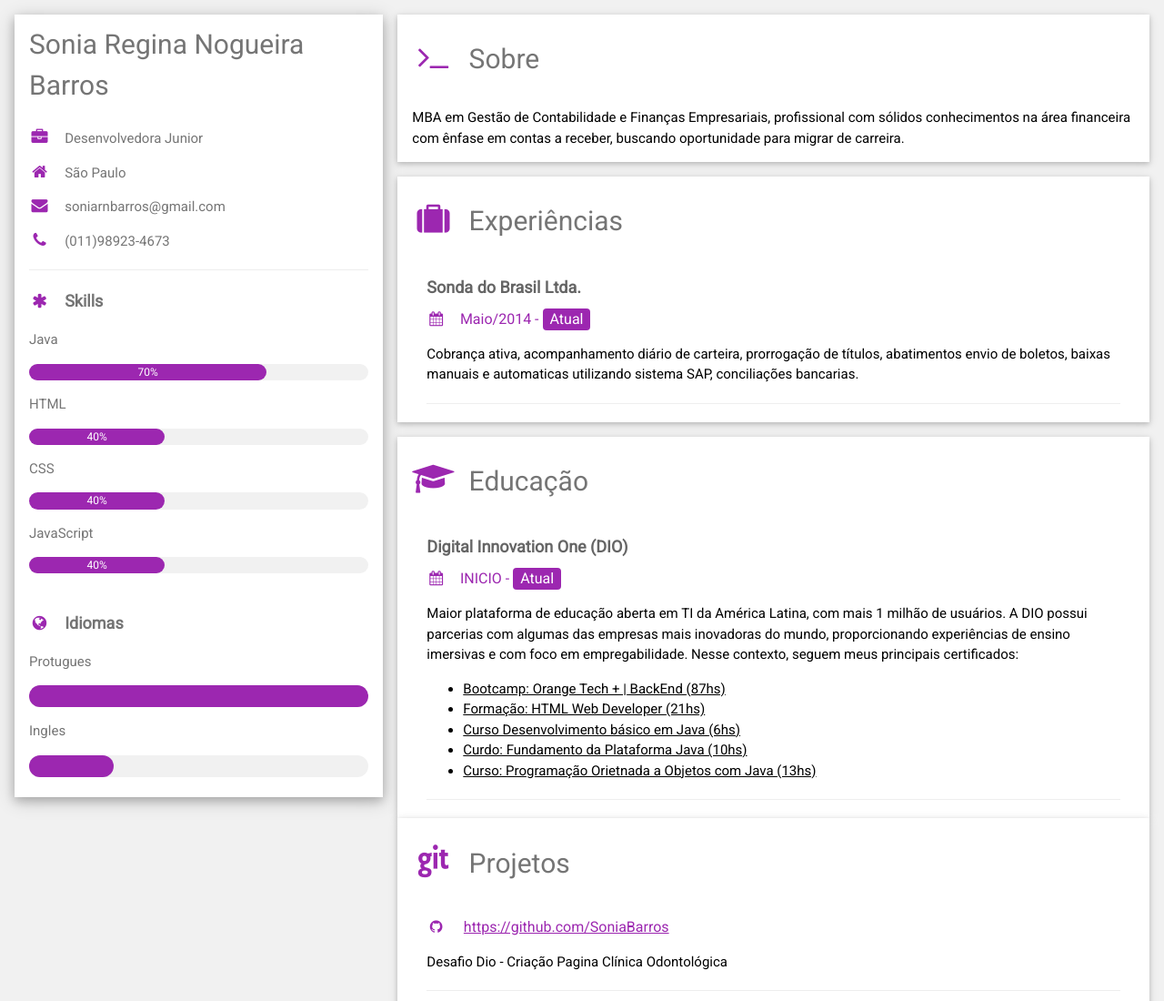
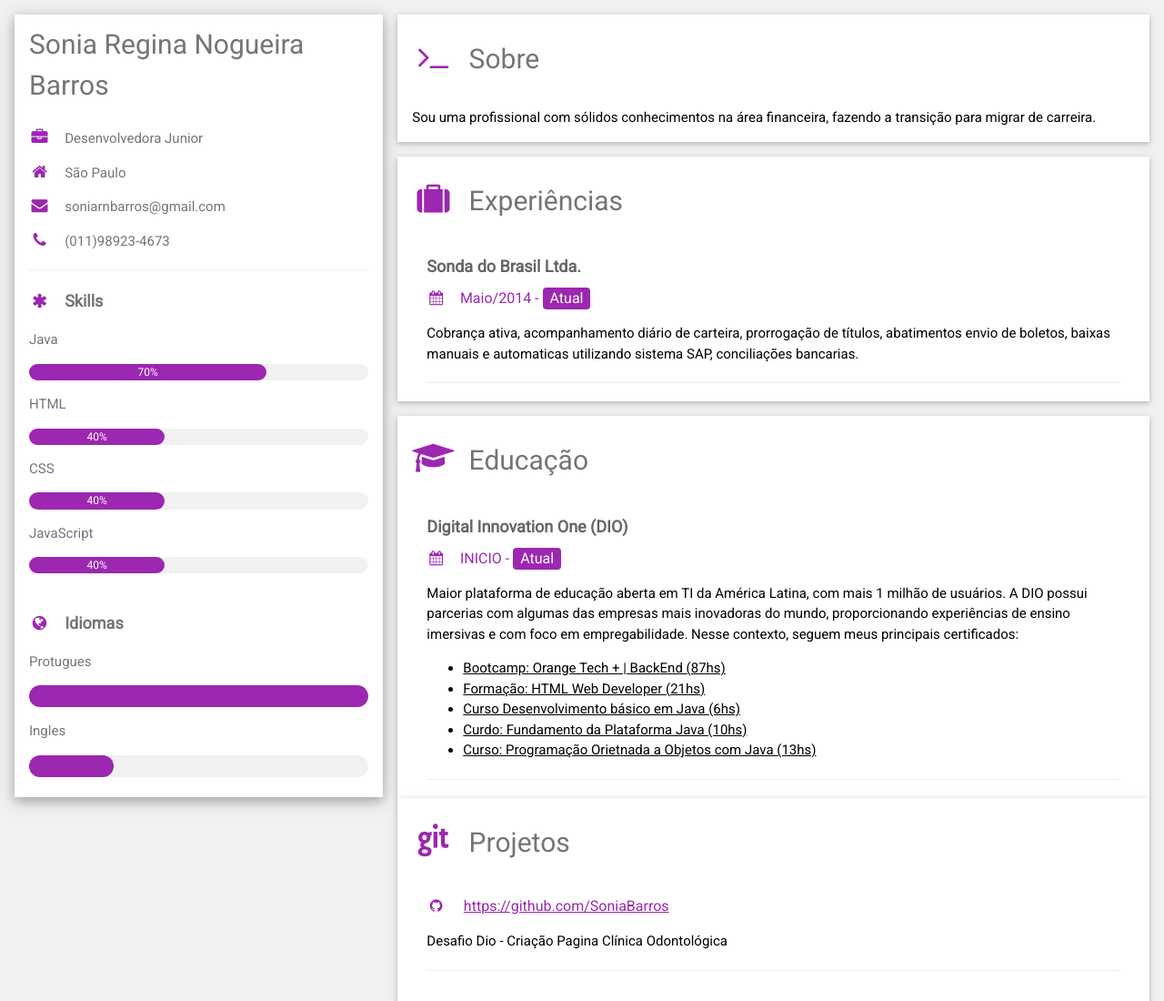
Before and after one commit to SoniaBarros/CV-Sonia-Barros, a plain HTML site: page index.html in a window 1280 px wide. Shown: the top 1100 px of the page at 91% size. Drawn offline with nearby package versions, Linux system fonts and the light colour scheme.

Commit message:
alterações

```diff
--- a/index.html
+++ b/index.html
@@ -87,7 +87,7 @@
 
           <div class="w3-container w3-card w3-white w3-margin-bottom">
             <h2 class="w3-text-grey w3-padding-16"><i class="fa fa-terminal fa-fw w3-margin-right w3-xxlarge w3-text-purple"></i>Sobre</h2>
-            <p>MBA em Gestão de Contabilidade e Finanças Empresariais, profissional com sólidos conhecimentos na área financeira com ênfase em contas a receber, buscando oportunidade para migrar de carreira.</p>
+            <p>Sou uma profissional com sólidos conhecimentos na área financeira, fazendo a transição para migrar de carreira.</p>
           </div>
 
           <div class="w3-container w3-card w3-white w3-margin-bottom">
```
Also changed, not shown: 1 other file.
